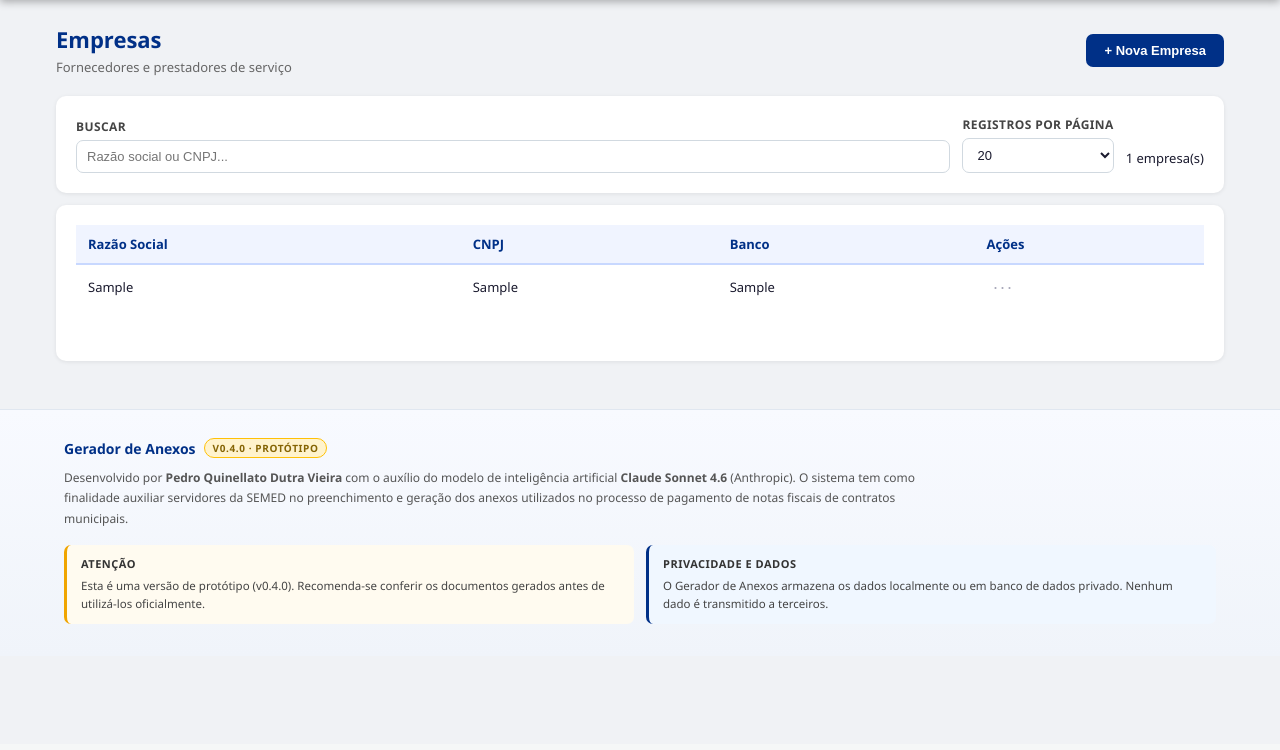
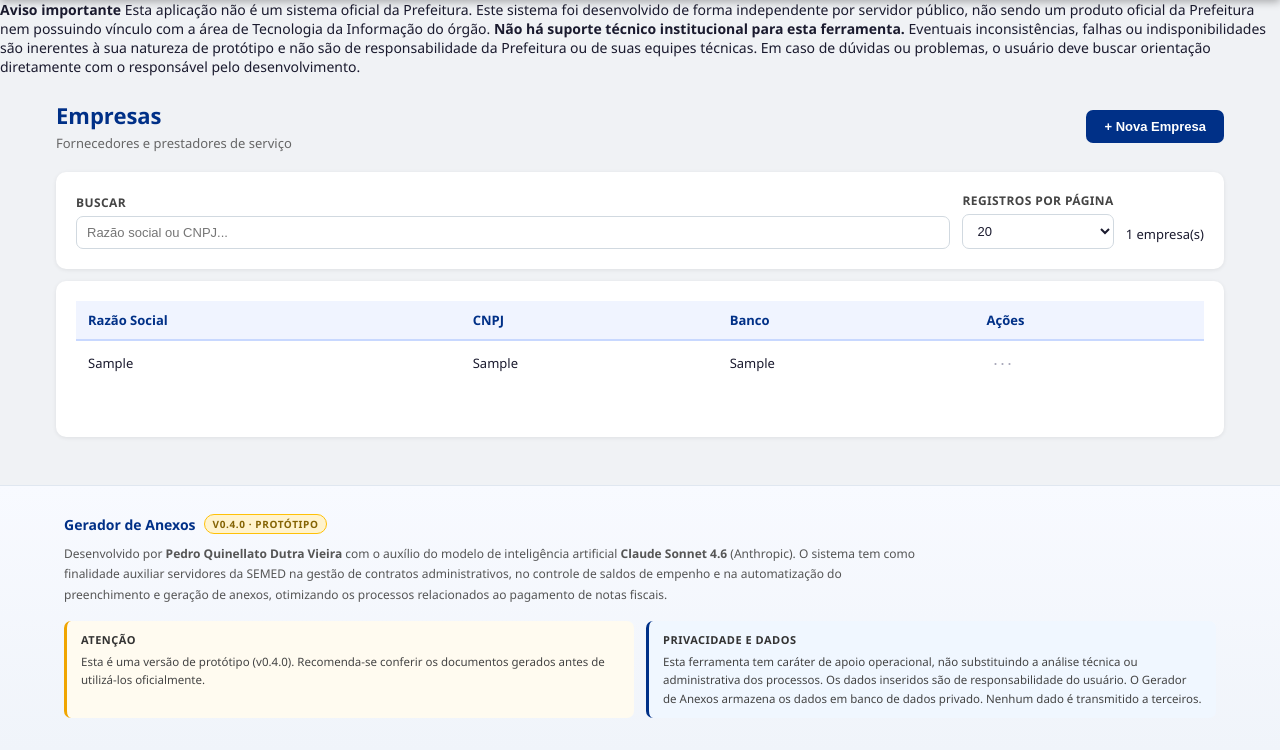
Before and after one commit to pedroqdvieira/Gerador-de-Anexos, a Flask app: page /empresas in a window 1280 px wide. Shown: the part 56-806 px from the top of the page. Before the commit the page ends 680 px from the top, so only its background shows below. Run offline with Flask 3, Linux system fonts and the light colour scheme; the visitor is signed in with stand-in values (Sample User, id 1); tables that the repository leaves empty hold one stand-in row (values such as "Sample post"); some libraries are stand-ins or nearby versions.

Commit message:
Refactor base.html for improved navigation and footer
Updated the HTML structure and content in base.html, enhancing navigation and footer information.

```diff
--- a/templates/base.html
+++ b/templates/base.html
@@ -1,5 +1,6 @@
 <!DOCTYPE html>
 <html lang="pt-BR">
+
 <head>
   <meta charset="UTF-8">
   <meta name="viewport" content="width=device-width, initial-scale=1.0">
@@ -7,6 +8,7 @@
   <link rel="stylesheet" href="{{ url_for('static', filename='css/style.css') }}">
   {% block scripts_head %}{% endblock %}
 </head>
+
 <body>
   <nav class="navbar">
     <div class="nav-brand">
@@ -14,12 +16,18 @@
       <span>Gerador de Anexos</span>
     </div>
     <div class="nav-links">
-    <a href="{{ url_for('anexos.home') }}" class="nav-link {% if request.endpoint == 'anexos.home' %}active{% endif %}">Home</a>
-    <a href="{{ url_for('anexos.gerar_form') }}" class="nav-link {% if request.endpoint and 'gerar' in request.endpoint %}active{% endif %}">Gerar Anexos</a>
-    <a href="{{ url_for('anexos.historico') }}" class="nav-link {% if request.endpoint == 'anexos.historico' %}active{% endif %}">Histórico</a>
-    <a href="{{ url_for('contratos.listar') }}" class="nav-link {% if request.endpoint == 'contratos.listar' %}active{% endif %}">Contratos</a>
-    <a href="{{ url_for('empresas.listar') }}" class="nav-link {% if request.endpoint == 'empresas.listar' %}active{% endif %}">Empresas</a>
-    <a href="{{ url_for('pessoas.listar') }}" class="nav-link {% if request.endpoint == 'pessoas.listar' %}active{% endif %}">Pessoas</a>
+      <a href="{{ url_for('anexos.home') }}"
+        class="nav-link {% if request.endpoint == 'anexos.home' %}active{% endif %}">Home</a>
+      <a href="{{ url_for('anexos.gerar_form') }}"
+        class="nav-link {% if request.endpoint and 'gerar' in request.endpoint %}active{% endif %}">Gerar Anexos</a>
+      <a href="{{ url_for('anexos.historico') }}"
+        class="nav-link {% if request.endpoint == 'anexos.historico' %}active{% endif %}">Histórico</a>
+      <a href="{{ url_for('contratos.listar') }}"
+        class="nav-link {% if request.endpoint == 'contratos.listar' %}active{% endif %}">Contratos</a>
+      <a href="{{ url_for('empresas.listar') }}"
+        class="nav-link {% if request.endpoint == 'empresas.listar' %}active{% endif %}">Empresas</a>
+      <a href="{{ url_for('pessoas.listar') }}"
+        class="nav-link {% if request.endpoint == 'pessoas.listar' %}active{% endif %}">Pessoas</a>
       <a href="/manual" class="nav-link {% if request.endpoint == 'manual' %}active{% endif %}">Manual</a>
     </div>
     <div class="nav-user">
@@ -27,6 +35,19 @@
       <a href="{{ url_for('auth.logout') }}" class="nav-logout" title="Sair">⏻ Sair</a>
     </div>
   </nav>
+  <div class="top-warning">
+    <div class="top-warning-inner">
+      <span class="top-warning-label"><strong>Aviso importante</strong></span>
+      Esta aplicação não é um sistema oficial da Prefeitura. Este sistema foi desenvolvido de forma independente por
+      servidor público, não sendo um produto oficial da
+      Prefeitura nem possuindo vínculo com a área de Tecnologia da Informação do órgão.
+      <strong>Não há suporte técnico institucional para esta ferramenta.</strong>
+      Eventuais inconsistências, falhas ou indisponibilidades são inerentes à sua natureza de protótipo e não são de
+      responsabilidade da Prefeitura ou de suas equipes técnicas.
+      Em caso de dúvidas ou problemas, o usuário deve buscar orientação diretamente com o responsável pelo
+      desenvolvimento.
+    </div>
+  </div>
   <main class="main-content">
     {% block content %}{% endblock %}
   </main>
@@ -37,17 +58,24 @@
     <div class="footer-inner">
       <div class="footer-title">Gerador de Anexos <span class="footer-badge">v0.4.0 · protótipo</span></div>
       <p class="footer-desc">
-      Desenvolvido por <strong>Pedro Quinellato Dutra Vieira</strong> com o auxílio do modelo de inteligência artificial <strong>Claude Sonnet 4.6</strong> (Anthropic).
-      O sistema tem como finalidade auxiliar servidores da SEMED no preenchimento e geração dos anexos utilizados no processo de pagamento de notas fiscais de contratos municipais.
-    </p>
+        Desenvolvido por <strong>Pedro Quinellato Dutra Vieira</strong> com o auxílio do modelo de inteligência
+        artificial <strong>Claude Sonnet 4.6</strong> (Anthropic).
+        O sistema tem como finalidade auxiliar servidores da SEMED na gestão de contratos administrativos, no controle
+        de saldos de empenho e na automatização do preenchimento e geração de anexos, otimizando os processos
+        relacionados ao pagamento de notas fiscais.</p>
       <div class="footer-notices">
         <div class="footer-notice footer-notice-warning">
           <span class="footer-notice-label">Atenção</span>
-        Esta é uma versão de protótipo (v0.4.0). Recomenda-se conferir os documentos gerados antes de utilizá-los oficialmente.
+          Esta é uma versão de protótipo (v0.4.0). Recomenda-se conferir os documentos gerados antes de utilizá-los
+          oficialmente.
         </div>
         <div class="footer-notice footer-notice-info">
           <span class="footer-notice-label">Privacidade e dados</span>
-        O Gerador de Anexos armazena os dados localmente ou em banco de dados privado. Nenhum dado é transmitido a terceiros.
+          Esta ferramenta tem caráter de apoio operacional, não substituindo a análise técnica ou administrativa dos
+          processos.
+          Os dados inseridos são de responsabilidade do usuário. O Gerador de Anexos armazena os dados em
+          banco de dados privado. Nenhum dado é transmitido a
+          terceiros.
         </div>
       </div>
     </div>
@@ -56,4 +84,5 @@
   <script src="{{ url_for('static', filename='js/main.js') }}"></script>
   {% block scripts %}{% endblock %}
 </body>
+
 </html>
```
Lines whose indentation alone changed are shown as unchanged.
